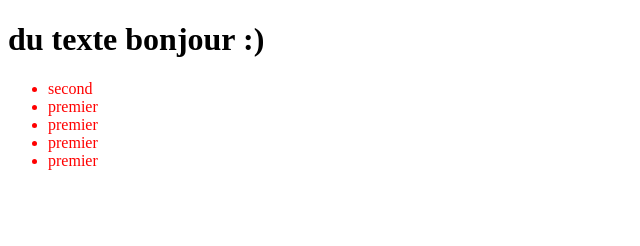
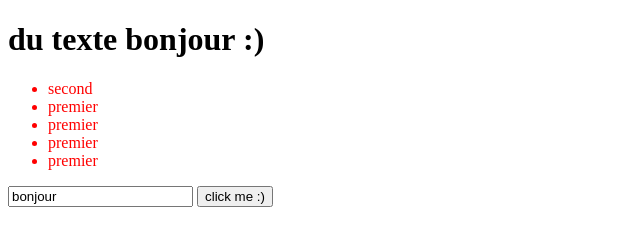
Before and after one commit to aKimtsPro/demo_js_ba_technobel, a plain HTML site: page dom.html in a window 1280 px wide. Shown: the whole page, without its empty margins (0-640 px from the left). Drawn offline with Linux system fonts and the light colour scheme.

Commit message:
iteraction input/click

```diff
--- a/dom.html
+++ b/dom.html
@@ -52,7 +52,24 @@
             // Une fois que l'utilisateur a donné son nom, affichez lui un message
             // de bienvenue.
             // ex: "Bonjour Machin, bienvenue sur mon site".
+
         </script>
+
+        <!-- Interaction avec l'utilisateur -->
+        <input type="text" id="mon-input" value="bonjour">
+        <button onclick="getInfoFromInput()">click me :)</button>
+
+        <script>
+
+            function getInfoFromInput(){
+                // 1 - récupérer les infos de la balise input
+                const monInput = document.getElementById("mon-input");
+                const valeur = monInput.value;
+                alert(valeur);
+            }
+
+        </script>
+
 
     </body>
 </html>
```
